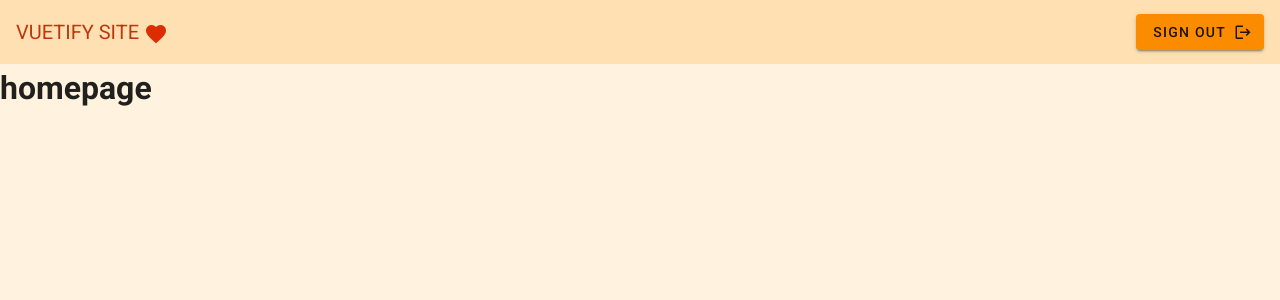
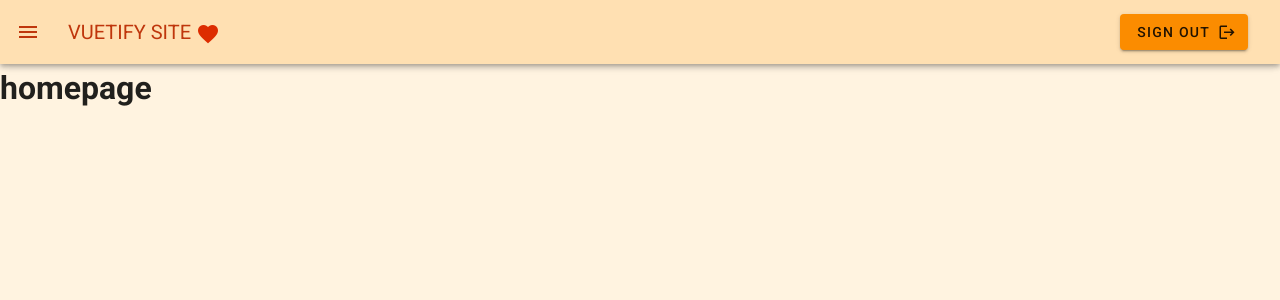
Before and after one commit to NeginSal/vuetify-project, a Vue app: page / in a window 1280 px wide. Shown: the top 300 px of the page. Built offline with nearby package versions, Linux system fonts and the light colour scheme.

Commit message:
add navigation drawer

```diff
--- a/src/components/Navbar.vue
+++ b/src/components/Navbar.vue
@@ -1,5 +1,11 @@
 <template>
   <nav>
+<!--Navigation-drawer-->
+    <v-navigation-drawer app v-model="drawer" class="deep-orange lighten-4" ></v-navigation-drawer>
+<!--Navigation-drawer-->
+<!--Toolbar-->
+    <v-app-bar app color="orange lighten-4">
+        <v-app-bar-nav-icon @click.stop="drawer = !drawer" color="deep-orange darken-4"></v-app-bar-nav-icon>
         <v-toolbar flat app color="orange lighten-4">
             <v-toolbar-title class="text-uppercase deep-orange--text text--darken-4">
                 Vuetify Site
@@ -10,17 +16,19 @@
                 <span>Sign Out</span>
                 <v-icon right>mdi-logout</v-icon>
             </v-btn>
-
         </v-toolbar>
+    </v-app-bar>
   </nav>
 </template>
 
 <script>
 export default {
+  name: 'App',
+  data: () => ({
+    drawer: false,
 
+  })
 }
 </script>
-
 <style>
-
 </style>
```
Lines whose indentation alone changed are shown as unchanged.
